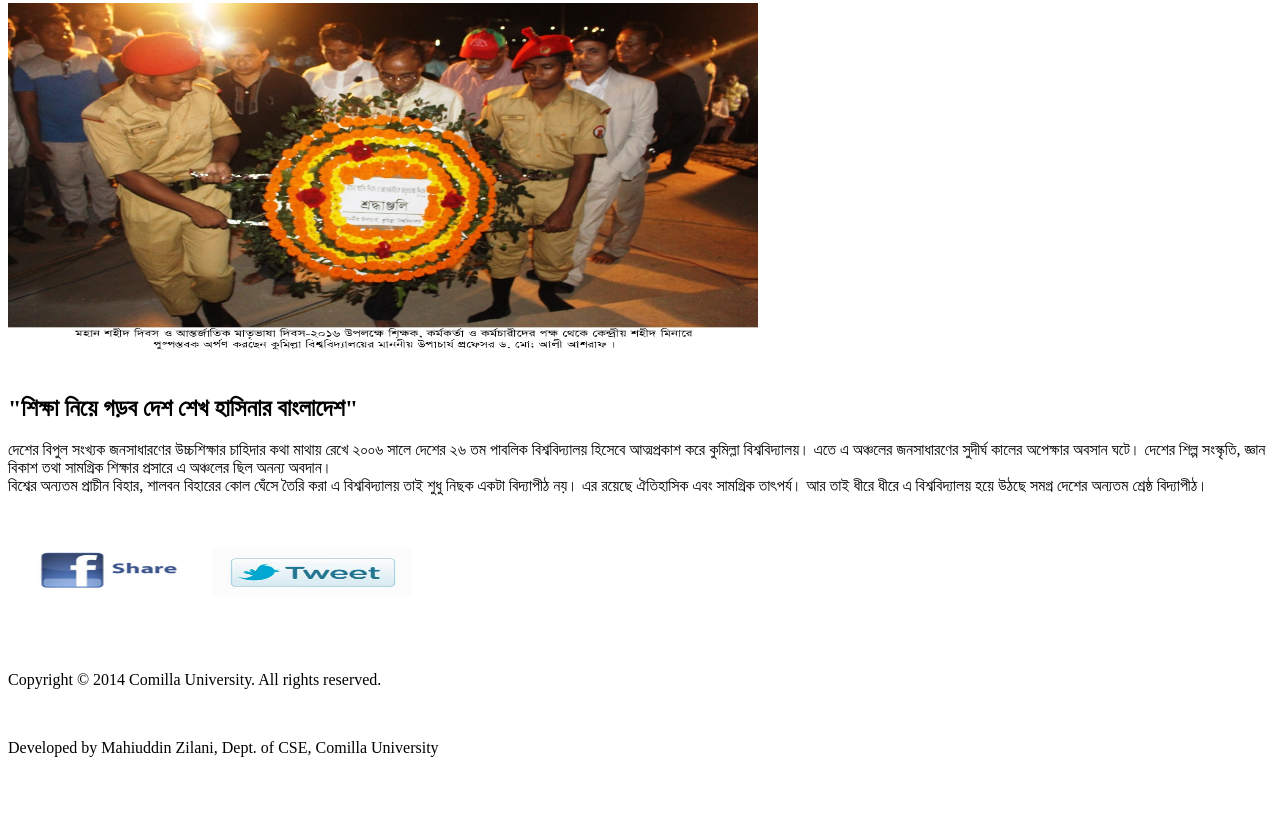
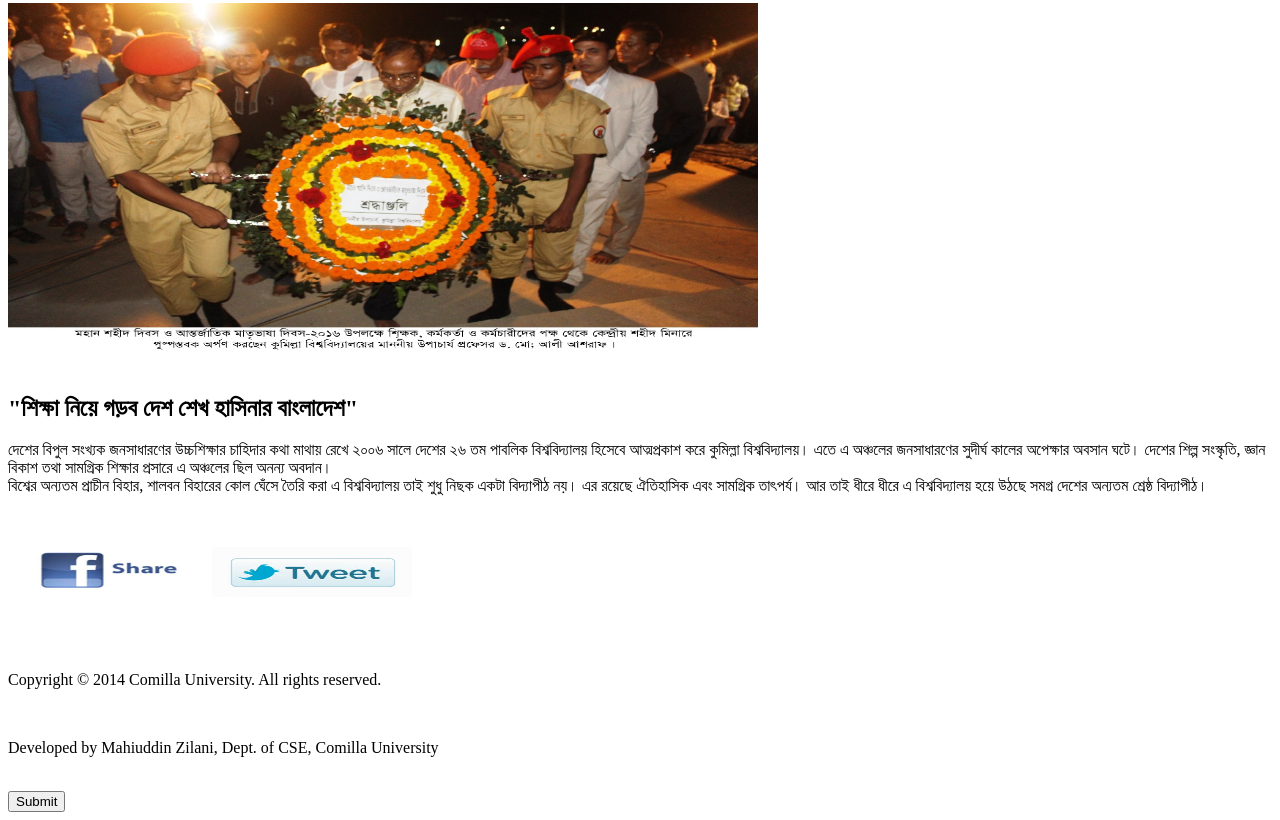
Before and after one commit to ZilaniCoU/BIIRD-Class-2, a plain HTML site: page index.html in a window 1280 px wide. Shown: the part 302-1122 px from the top of the page. Before the commit the page ends 1075 px from the top, so only its background shows below. Drawn offline with Linux system fonts and the light colour scheme.

Commit message:
button change

```diff
--- a/index.html
+++ b/index.html
@@ -38,6 +38,8 @@
         <p>Copyright © 2014 Comilla University. All rights reserved.</p>
         <br/>
         <p>Developed by Mahiuddin Zilani, Dept. of CSE, Comilla University</p>
+        <br/>
+        <button>Submit</button>
     </body>
 
 </html>
```
